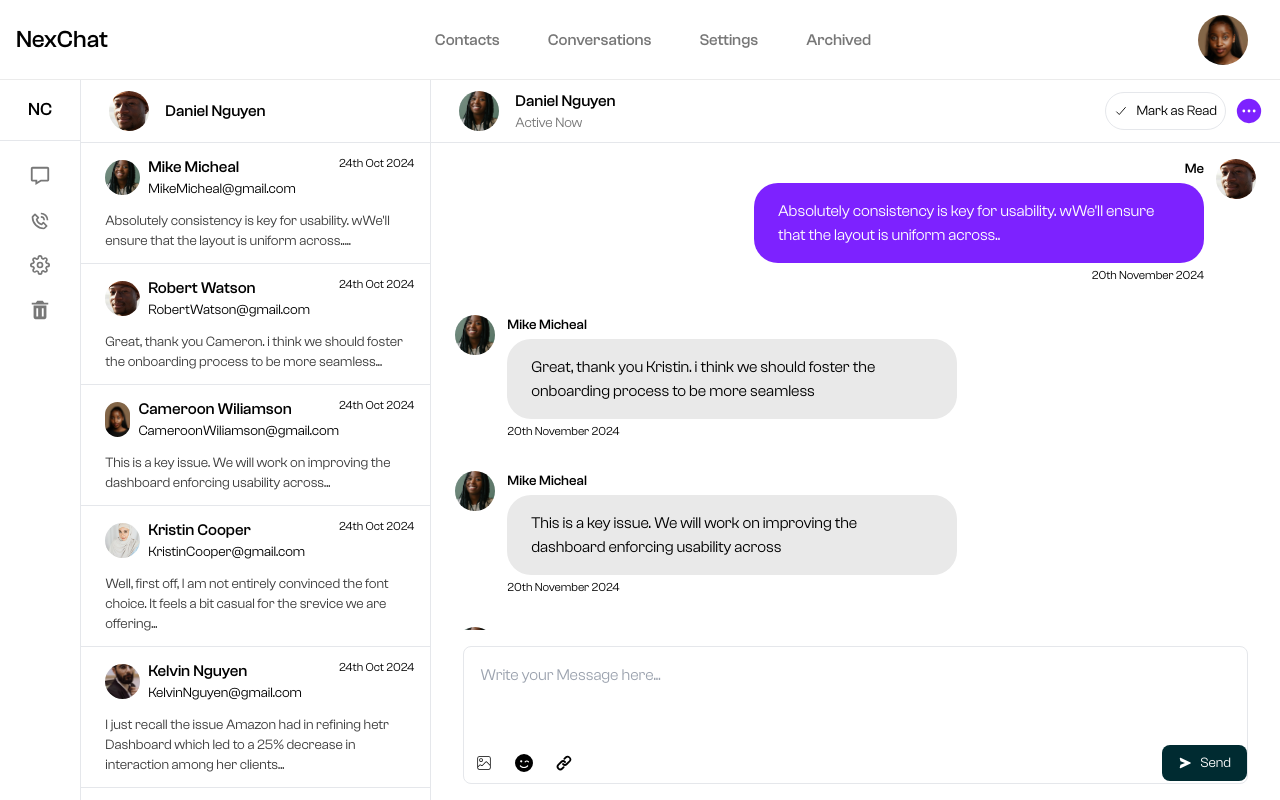
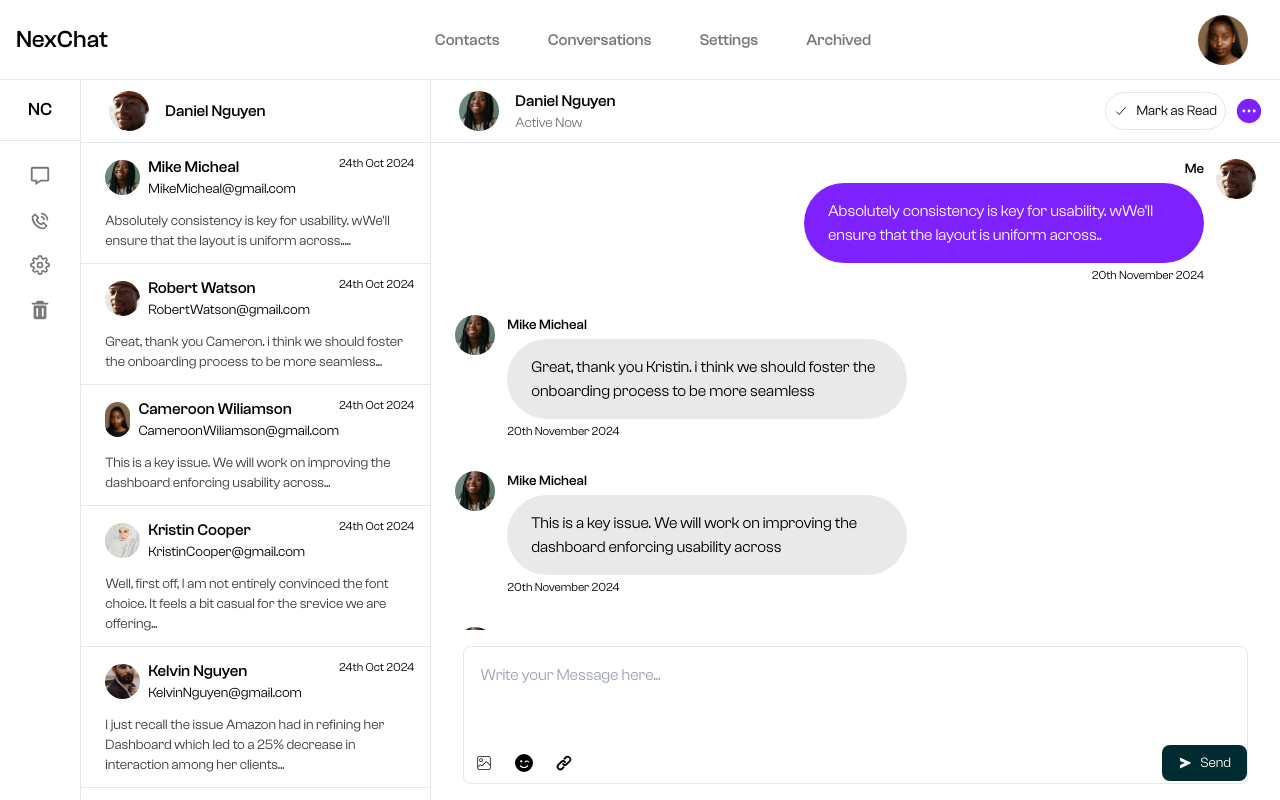
Before and after one commit to edidiesky/Messaging_App, a Next.js app in the folder frontend/: page /dashboard/user in a window 1280 px wide. Built offline with nearby package versions, Linux system fonts and the light colour scheme.

Commit message:
made changes to the chat list

```diff
--- a/frontend/components/common/message/MessageDetails.tsx
+++ b/frontend/components/common/message/MessageDetails.tsx
@@ -14,7 +14,7 @@ const MessageDetails = ({ message, isSender }: { message: MockMessageType, isSen
                         <div className="flex-1 flex items-end flex-col justify-end gap-1">
                             <span className="text-sm family2  text-dark">Me</span>
 
-                            <span className="max-w-[200px] md:max-w-[450px] rounded-3xl  text-sm md:text-base leading-[1.6]
+                            <span className="max-w-[200px] md:max-w-[400px] rounded-[40px]  text-sm md:text-base leading-[1.6]
                              text-white flex items-center bg-[#7D22FF] justify-center py-3 md:py-4 px-4 md:px-6">
                                 {message?.text}
                             </span>
@@ -54,7 +54,7 @@ const MessageDetails = ({ message, isSender }: { message: MockMessageType, isSen
 
                         <div className="flex-1 flex items-start flex-col justify-start gap-1">
                             <span className="text-sm family2  text-dark">{message?.sender?.name}</span>
-                            <span className="max-w-[200px] md:max-w-[450px] rounded-3xl  text-sm md:text-base leading-[1.6] text-dark flex items-center bg-[#e9e9e9] justify-center p-3 md:py-4 px-4 md:px-6">
+                            <span className="max-w-[200px] md:max-w-[400px] rounded-[40px]  text-sm md:text-base leading-[1.6] text-dark flex items-center bg-[#e9e9e9] justify-center p-3 md:py-4 px-4 md:px-6">
                                 {message?.text}
                             </span>
                             <span className="text-xs  text-dark">{message?.createdAt}</span>
--- a/frontend/constants/index.tsx
+++ b/frontend/constants/index.tsx
@@ -336,7 +336,7 @@ export const MockUserList: MockChatType[] = [
         image: "/images/user_5.jpg",
 
         createdAt:"24th Oct 2024",
-        lastMessage: "I just recall the issue Amazon had in refining hetr Dashboard which led to a 25% decrease in interaction among her clients",
+        lastMessage: "I just recall the issue Amazon had in refining her Dashboard which led to a 25% decrease in interaction among her clients",
 
     },
 ]
@@ -440,7 +440,7 @@ export const MockMessages: MockMessageType[] = [
             image: "/images/user_1.jpg",
             id: "347489409dkcncbdgye74"
         },
-        text: "I just recall the issue Amazon had in refining hetr Dashboard which led to a 25% decrease in interaction among her clients.. What do you think about this",
+        text: "I just recall the issue Amazon had in refining her Dashboard which led to a 25% decrease in interaction among her clients.. What do you think about this",
         createdAt: "20th November 2024",
         image: "",
         receiverid: "347489409dkcncbdgye74",
```
